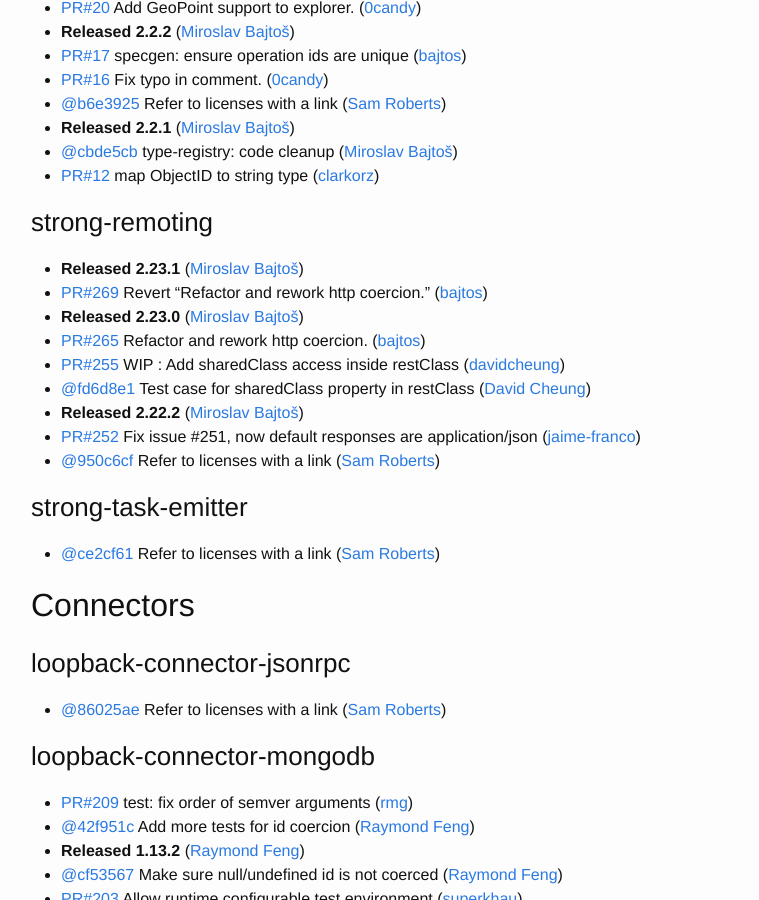
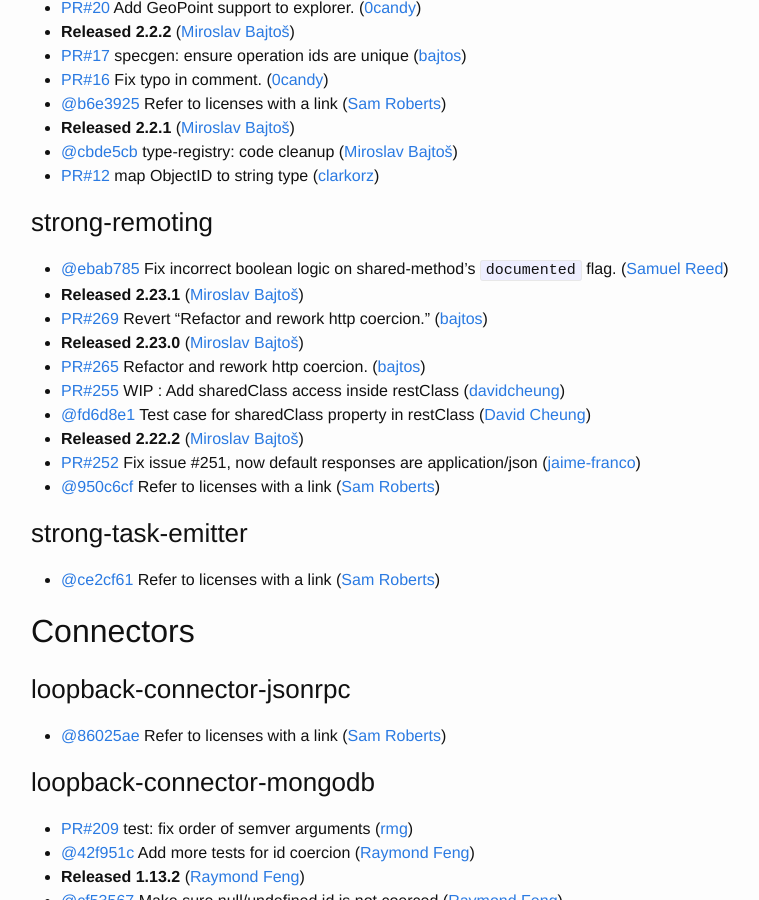
Before and after one commit to strongloop/loopback, a Jekyll site: the page built from index.md, in a window 1280 px wide and 900 px high, scrolled down 1833 px. Shown: the whole window, without its empty margins (239-998 px from the left). Built offline with Jekyll 4.4.1, drawn with Linux system fonts in a browser that asks for light colours.

Commit message:
Update changelog

```diff
--- a/index.md
+++ b/index.md
@@ -84,6 +84,7 @@ since: (from 2015-10-22 to 2015-12-17)
 
 
 ### strong-remoting
+ * [@ebab785](https://github.com/strongloop/strong-remoting/commit/ebab785e6ee38828765627891fbb457e90d0699f) Fix incorrect boolean logic on shared-method's `documented` flag. ([Samuel Reed](https://github.com/STRML))
  * **Released 2.23.1** ([Miroslav Bajtoš](https://github.com/bajtos))
  * [PR#269](https://github.com/strongloop/strong-remoting/pull/269) Revert "Refactor and rework http coercion." ([bajtos](https://github.com/bajtos))
  * **Released 2.23.0** ([Miroslav Bajtoš](https://github.com/bajtos))
```
